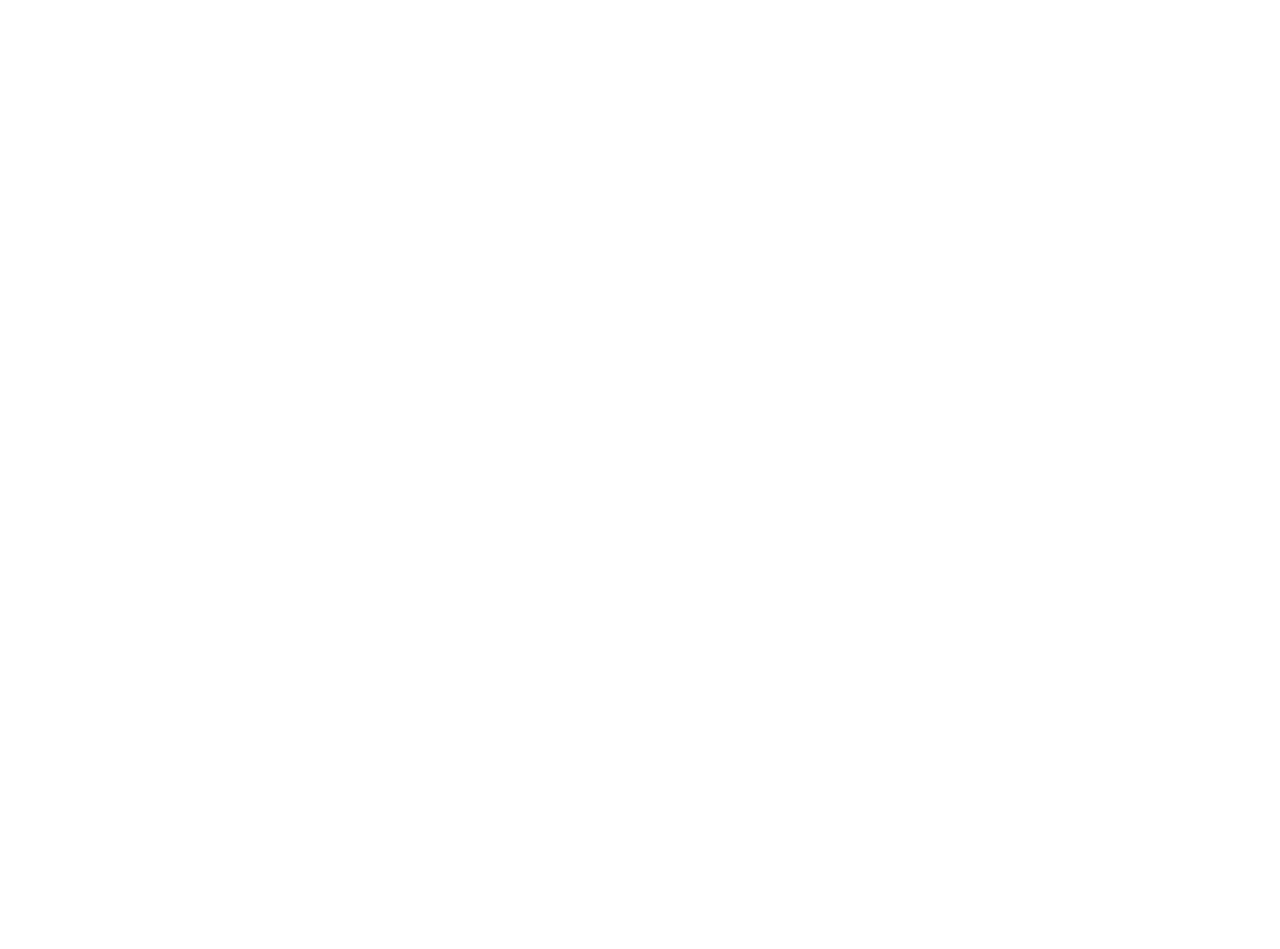
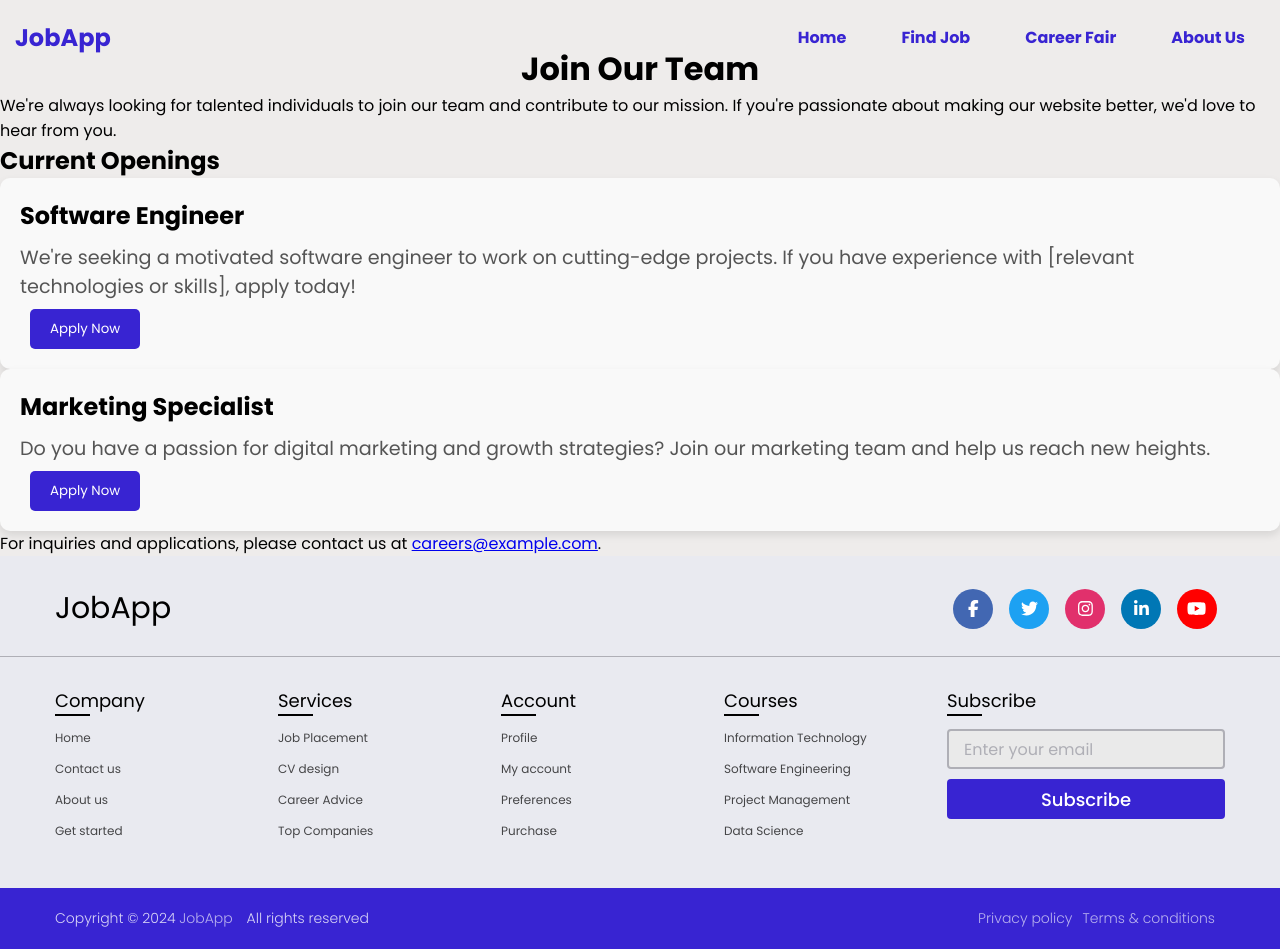
Before and after one commit to kinsiabdirahman/job_board, a React (Create React App) app in the folder client/: page /careers in a window 1280 px wide. Before the commit the page ends 800 px from the top, so only its background shows below. Built offline with nearby package versions, Linux system fonts and the light colour scheme.

Commit message:
Page Links Updated

```diff
--- a/client/src/components/App.js
+++ b/client/src/components/App.js
@@ -7,7 +7,12 @@
 } from "react-router-dom";
 import LoginForm from "./LoginForm";
 import SignupForm from "./SignupForm";
+
 import Home from "./Home";
+import Jobs from "./Pages/Jobs";
+import AboutUs from "./Pages/AboutUs";
+import Careers from "./Pages/Careers";
+
 import JobDescription from "./JobDescription";
 import ApplicationForm from "./ApplicationForm";
 
@@ -29,6 +34,10 @@
           <Route path="/home" component={Home} />
           <Route path="/job/:id" component={JobDescription} />
           <Route path="/apply/:id" component={ApplicationForm} />
+          <Route exact path="/about" component={AboutUs} />
+          <Route exact path="/careers" component={Careers} />
+          <Route exact path="/Jobs" component={Jobs} />
+          <Route exact path="/home" component={Home} />
         </Switch>
       </div>
     </Router>
--- a/client/src/components/Home.js
+++ b/client/src/components/Home.js
@@ -1,5 +1,6 @@
 import React, { useState, useEffect } from "react";
 import NavBar from "./NavBar";
+import Footer from "./Footer";
 import "./Home.css";
 import { Link, useHistory } from "react-router-dom";
 import image1 from "./images/image1.png";
@@ -110,7 +111,7 @@
           {filteredJobs.length === 0 && <p>No jobs found.</p>}
         </div>
       </div>
-
+<Footer />
     </div>
   );
 }
--- a/client/src/components/Pages/AboutUs.js
+++ b/client/src/components/Pages/AboutUs.js
@@ -1,9 +1,12 @@
 import React from "react";
+import NavBar from "../NavBar";
+import Footer from "../Footer";
 import "./AboutUs.css";
 
 const AboutUs = () => {
   return (
     <div className="page-container">
+      <NavBar />
       <section className="about-section">
         <h2>About Us</h2>
         <div className="paragraph-container">
@@ -38,6 +41,7 @@
         <div className="marker">
         </div>
       </div>
+      <Footer />
     </div>
   );
 };
--- a/client/src/components/Pages/Careers.js
+++ b/client/src/components/Pages/Careers.js
@@ -1,9 +1,12 @@
 import React from "react";
+import NavBar from "../NavBar";
+import Footer from "../Footer";
 import "./Careers.css";
 
 const Careers = () => {
   return (
     <div className="careers-container">
+      <NavBar />
       <h1>Join Our Team</h1>
       <p>
         We're always looking for talented individuals to join our team and contribute to our mission. If you're passionate about making our website better, we'd love to hear from you.
@@ -33,6 +36,7 @@
       <p className="contact-info">
         For inquiries and applications, please contact us at <a href="mailto:careers@example.com">careers@example.com</a>.
       </p>
+      <Footer />
     </div>
   );
 };
--- a/client/src/components/Pages/Jobs.js
+++ b/client/src/components/Pages/Jobs.js
@@ -1,5 +1,7 @@
 import React, { useState, useEffect } from "react";
 import { Link } from 'react-router-dom';
+import NavBar from "../NavBar";
+import Footer from "../Footer"
 import './Jobs.css';
 
 const Jobs = () => {
@@ -43,6 +45,7 @@
 
   return (
     <div className="jobs-section">
+      <NavBar />
       <div className="explore-container">
         <h1>Explore Jobs</h1>
         {/* Search bar */}
@@ -77,6 +80,7 @@
           )}
         </div>
       </div>
+      <Footer />
     </div>
   );
 };
```
